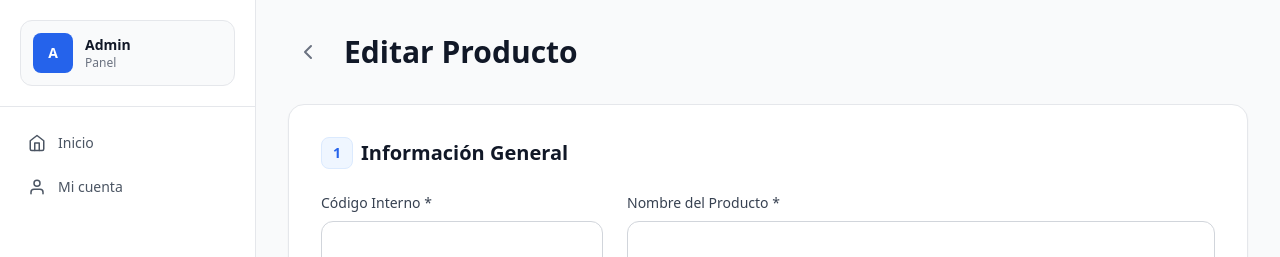
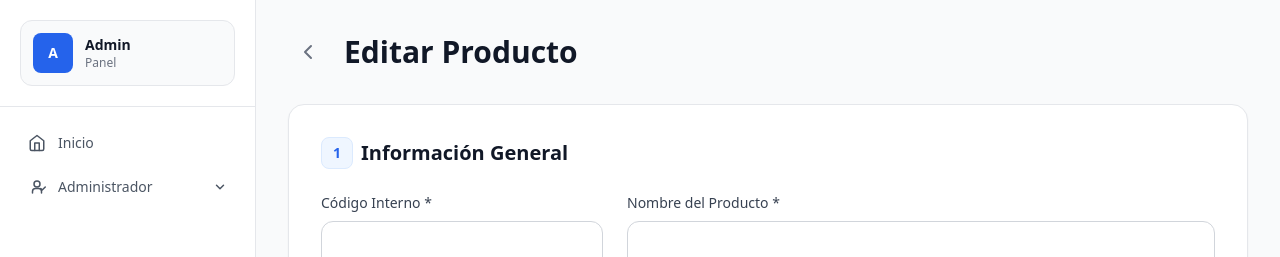
Before and after one commit to foundteach-com/ospina, a Next.js app in the folder apps/admin/: page /productos/editar/1 in a window 1280 px wide. Shown: the top 257 px of the page. Built offline with nearby package versions, Linux system fonts and the light colour scheme; no server answers; sample sign-in values are in the browser's storage.

Commit message:
feat: reestructurar sidebar con modulo Administrador colapsable (Usuarios, Roles, Mi cuenta)

```diff
--- a/apps/admin/src/app/(dashboard)/layout.tsx
+++ b/apps/admin/src/app/(dashboard)/layout.tsx
@@ -20,6 +20,7 @@ export default function DashboardLayout({ children }: { children: React.ReactNod
   const pathname = usePathname();
   const [authorized, setAuthorized] = useState(false);
   const [user, setUser] = useState<User | null>(null);
+  const [adminOpen, setAdminOpen] = useState(false);
 
   useEffect(() => {
     const token = localStorage.getItem('access_token');
@@ -36,6 +37,13 @@ export default function DashboardLayout({ children }: { children: React.ReactNod
 
     setAuthorized(true);
   }, [router]);
+
+  // Auto-open Administrador section if on an admin sub-route
+  useEffect(() => {
+    if (pathname.startsWith('/usuarios') || pathname.startsWith('/roles') || pathname === '/perfil') {
+      setAdminOpen(true);
+    }
+  }, [pathname]);
 
   const handleLogout = () => {
     localStorage.removeItem('access_token');
@@ -202,16 +210,62 @@ export default function DashboardLayout({ children }: { children: React.ReactNod
               Flujo de Caja
             </Link>
           )}
-          {(user?.role === 'ADMIN' || hasAccessToModule(user, 'usuarios')) && (
-            <Link
-              href="/usuarios"
-              className={`flex items-center gap-3 rounded-xl px-3 py-2.5 text-sm font-medium transition-all ${
-                pathname.startsWith('/usuarios')
+          {/* ====== ADMINISTRADOR (colapsable) ====== */}
+          <div>
+            <button
+              onClick={() => setAdminOpen(prev => !prev)}
+              className={`flex items-center justify-between w-full gap-3 rounded-xl px-3 py-2.5 text-sm font-medium transition-all ${
+                (pathname.startsWith('/usuarios') || pathname.startsWith('/roles') || pathname === '/perfil')
                   ? 'bg-blue-50 text-blue-700'
                   : 'text-gray-600 hover:bg-gray-100 hover:text-gray-900'
               }`}
             >
+              <div className="flex items-center gap-3">
                 <svg xmlns="http://www.w3.org/2000/svg" width="18" height="18" viewBox="0 0 24 24" fill="none" stroke="currentColor" strokeWidth="2" strokeLinecap="round" strokeLinejoin="round">
+                  <circle cx="12" cy="8" r="4"/>
+                  <path d="M6 20v-2a4 4 0 0 1 4-4h4a4 4 0 0 1 4 4v2"/>
+                  <path d="M17 14l2 2 4-4"/>
+                </svg>
+                Administrador
+              </div>
+              <svg
+                xmlns="http://www.w3.org/2000/svg" width="14" height="14" viewBox="0 0 24 24" fill="none"
+                stroke="currentColor" strokeWidth="2.5" strokeLinecap="round" strokeLinejoin="round"
+                className={`transition-transform duration-200 ${adminOpen ? 'rotate-180' : ''}`}
+              >
+                <path d="m6 9 6 6 6-6"/>
+              </svg>
+            </button>
+
+            {adminOpen && (
+              <div className="mt-1 ml-4 pl-3 border-l-2 border-gray-100 space-y-0.5">
+                {/* Mi cuenta */}
+                <Link
+                  href="/perfil"
+                  className={`flex items-center gap-3 rounded-lg px-3 py-2 text-sm font-medium transition-all ${
+                    pathname === '/perfil'
+                      ? 'bg-blue-50 text-blue-700'
+                      : 'text-gray-500 hover:bg-gray-100 hover:text-gray-900'
+                  }`}
+                >
+                  <svg xmlns="http://www.w3.org/2000/svg" width="16" height="16" viewBox="0 0 24 24" fill="none" stroke="currentColor" strokeWidth="2" strokeLinecap="round" strokeLinejoin="round">
+                    <path d="M20 21v-2a4 4 0 0 0-4-4H8a4 4 0 0 0-4 4v2" />
+                    <circle cx="12" cy="7" r="4" />
+                  </svg>
+                  Mi cuenta
+                </Link>
+
+                {/* Usuarios */}
+                {(user?.role === 'ADMIN' || hasAccessToModule(user, 'usuarios')) && (
+                  <Link
+                    href="/usuarios"
+                    className={`flex items-center gap-3 rounded-lg px-3 py-2 text-sm font-medium transition-all ${
+                      pathname.startsWith('/usuarios')
+                        ? 'bg-blue-50 text-blue-700'
+                        : 'text-gray-500 hover:bg-gray-100 hover:text-gray-900'
+                    }`}
+                  >
+                    <svg xmlns="http://www.w3.org/2000/svg" width="16" height="16" viewBox="0 0 24 24" fill="none" stroke="currentColor" strokeWidth="2" strokeLinecap="round" strokeLinejoin="round">
                       <path d="M16 21v-2a4 4 0 0 0-4-4H6a4 4 0 0 0-4 4v2" />
                       <circle cx="9" cy="7" r="4" />
                       <path d="M22 21v-2a4 4 0 0 0-3-3.87" />
@@ -220,36 +274,27 @@ export default function DashboardLayout({ children }: { children: React.ReactNod
                     Usuarios
                   </Link>
                 )}
+
+                {/* Roles y permisos */}
                 {(user?.role === 'ADMIN' || hasAccessToModule(user, 'roles')) && (
                   <Link
                     href="/roles"
-              className={`flex items-center gap-3 rounded-xl px-3 py-2.5 text-sm font-medium transition-all ${
+                    className={`flex items-center gap-3 rounded-lg px-3 py-2 text-sm font-medium transition-all ${
                       pathname.startsWith('/roles')
                         ? 'bg-blue-50 text-blue-700'
-                  : 'text-gray-600 hover:bg-gray-100 hover:text-gray-900'
+                        : 'text-gray-500 hover:bg-gray-100 hover:text-gray-900'
                     }`}
                   >
-              <svg xmlns="http://www.w3.org/2000/svg" width="18" height="18" viewBox="0 0 24 24" fill="none" stroke="currentColor" strokeWidth="2" strokeLinecap="round" strokeLinejoin="round">
+                    <svg xmlns="http://www.w3.org/2000/svg" width="16" height="16" viewBox="0 0 24 24" fill="none" stroke="currentColor" strokeWidth="2" strokeLinecap="round" strokeLinejoin="round">
                       <rect width="18" height="11" x="3" y="11" rx="2" ry="2" />
                       <path d="M7 11V7a5 5 0 0 1 10 0v4" />
                     </svg>
                     Roles y Permisos
                   </Link>
                 )}
-          <Link
-            href="/perfil"
-            className={`flex items-center gap-3 rounded-xl px-3 py-2.5 text-sm font-medium transition-all ${
-              pathname === '/perfil'
-                ? 'bg-blue-50 text-blue-700'
-                : 'text-gray-600 hover:bg-gray-100 hover:text-gray-900'
-            }`}
-          >
-            <svg xmlns="http://www.w3.org/2000/svg" width="18" height="18" viewBox="0 0 24 24" fill="none" stroke="currentColor" strokeWidth="2" strokeLinecap="round" strokeLinejoin="round">
-              <path d="M20 21v-2a4 4 0 0 0-4-4H8a4 4 0 0 0-4 4v2" />
-              <circle cx="12" cy="7" r="4" />
-            </svg>
-            Mi cuenta
-          </Link>
+              </div>
+            )}
+          </div>
         </div>
 
         <div className="border-t border-gray-200 p-4">
```
Lines whose indentation alone changed are shown as unchanged.
